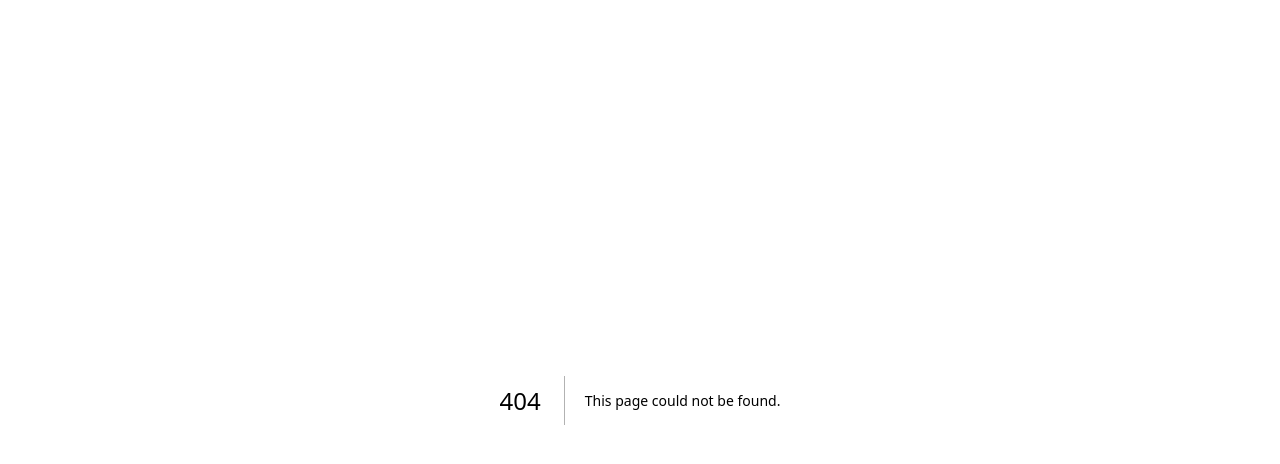
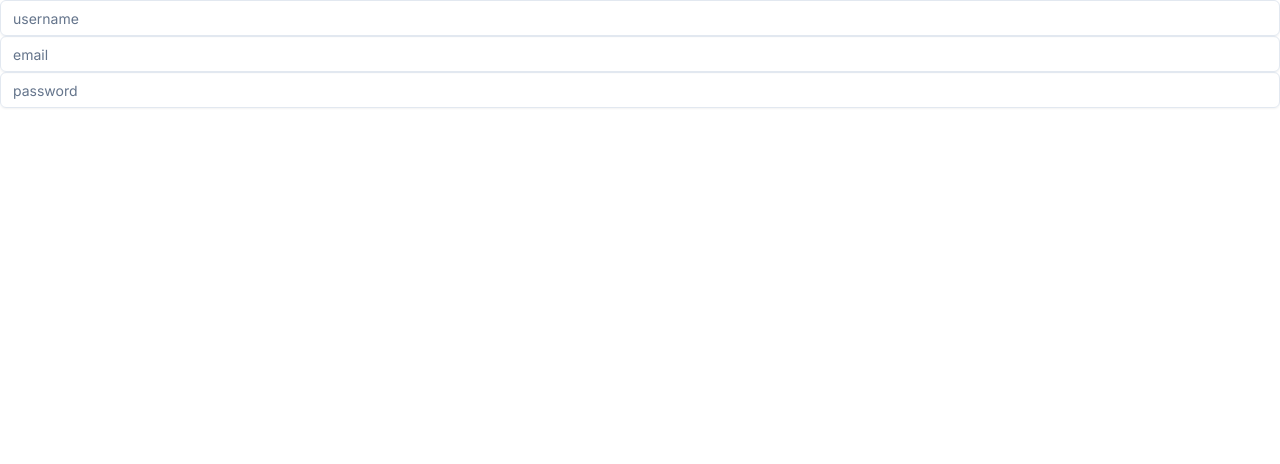
Before and after one commit to Harish01234/demo, a Next.js app: page /main in a window 1280 px wide. Before the commit this address had no page. Shown: the top 464 px of the page. Built offline with nearby package versions, Linux system fonts and the light colour scheme.

Commit message:
shadcn added

```diff
--- a/src/app/globals.css
+++ b/src/app/globals.css
@@ -2,32 +2,75 @@
   @tailwind components;
   @tailwind utilities;
 
+  @layer base {
     :root {
-  --foreground-rgb: 0, 0, 0;
-  --background-start-rgb: 214, 219, 220;
-  --background-end-rgb: 255, 255, 255;
+      --background: 0 0% 100%;
+      --foreground: 222.2 84% 4.9%;
+
+      --card: 0 0% 100%;
+      --card-foreground: 222.2 84% 4.9%;
+
+      --popover: 0 0% 100%;
+      --popover-foreground: 222.2 84% 4.9%;
+
+      --primary: 222.2 47.4% 11.2%;
+      --primary-foreground: 210 40% 98%;
+
+      --secondary: 210 40% 96.1%;
+      --secondary-foreground: 222.2 47.4% 11.2%;
+
+      --muted: 210 40% 96.1%;
+      --muted-foreground: 215.4 16.3% 46.9%;
+
+      --accent: 210 40% 96.1%;
+      --accent-foreground: 222.2 47.4% 11.2%;
+
+      --destructive: 0 84.2% 60.2%;
+      --destructive-foreground: 210 40% 98%;
+
+      --border: 214.3 31.8% 91.4%;
+      --input: 214.3 31.8% 91.4%;
+      --ring: 222.2 84% 4.9%;
+
+      --radius: 0.5rem;
     }
 
-@media (prefers-color-scheme: dark) {
-  :root {
-    --foreground-rgb: 255, 255, 255;
-    --background-start-rgb: 0, 0, 0;
-    --background-end-rgb: 0, 0, 0;
+    .dark {
+      --background: 222.2 84% 4.9%;
+      --foreground: 210 40% 98%;
+
+      --card: 222.2 84% 4.9%;
+      --card-foreground: 210 40% 98%;
+
+      --popover: 222.2 84% 4.9%;
+      --popover-foreground: 210 40% 98%;
+
+      --primary: 210 40% 98%;
+      --primary-foreground: 222.2 47.4% 11.2%;
+
+      --secondary: 217.2 32.6% 17.5%;
+      --secondary-foreground: 210 40% 98%;
+
+      --muted: 217.2 32.6% 17.5%;
+      --muted-foreground: 215 20.2% 65.1%;
+
+      --accent: 217.2 32.6% 17.5%;
+      --accent-foreground: 210 40% 98%;
+
+      --destructive: 0 62.8% 30.6%;
+      --destructive-foreground: 210 40% 98%;
+
+      --border: 217.2 32.6% 17.5%;
+      --input: 217.2 32.6% 17.5%;
+      --ring: 212.7 26.8% 83.9%;
     }
   }
 
+  @layer base {
+    * {
+      @apply border-border;
+    }
     body {
-  color: rgb(var(--foreground-rgb));
-  background: linear-gradient(
-      to bottom,
-      transparent,
-      rgb(var(--background-end-rgb))
-    )
-    rgb(var(--background-start-rgb));
-}
-
-@layer utilities {
-  .text-balance {
-    text-wrap: balance;
+      @apply bg-background text-foreground;
     }
   }
--- /dev/null
+++ b/src/app/main/page.tsx
@@ -0,0 +1,15 @@
+import React from 'react'
+import { Input } from "@/components/ui/input"
+
+
+function page() {
+  return (
+    <div className=''>
+    <div><Input placeholder='username'/></div>
+    <div><Input placeholder='email'/></div>
+    <div><Input placeholder='password'/></div>
+    </div>
+  )
+}
+
+export default page
--- /dev/null
+++ b/src/components/ui/input.tsx
@@ -0,0 +1,25 @@
+import * as React from "react"
+
+import { cn } from "@/lib/utils"
+
+export interface InputProps
+  extends React.InputHTMLAttributes<HTMLInputElement> {}
+
+const Input = React.forwardRef<HTMLInputElement, InputProps>(
+  ({ className, type, ...props }, ref) => {
+    return (
+      <input
+        type={type}
+        className={cn(
+          "flex h-9 w-full rounded-md border border-input bg-transparent px-3 py-1 text-sm shadow-sm transition-colors file:border-0 file:bg-transparent file:text-sm file:font-medium placeholder:text-muted-foreground focus-visible:outline-none focus-visible:ring-1 focus-visible:ring-ring disabled:cursor-not-allowed disabled:opacity-50",
+          className
+        )}
+        ref={ref}
+        {...props}
+      />
+    )
+  }
+)
+Input.displayName = "Input"
+
+export { Input }
--- /dev/null
+++ b/src/lib/utils.ts
@@ -0,0 +1,6 @@
+import { type ClassValue, clsx } from "clsx"
+import { twMerge } from "tailwind-merge"
+
+export function cn(...inputs: ClassValue[]) {
+  return twMerge(clsx(inputs))
+}
--- a/tailwind.config.ts
+++ b/tailwind.config.ts
@@ -1,20 +1,80 @@
-import type { Config } from "tailwindcss";
+import type { Config } from "tailwindcss"
 
-const config: Config = {
+const config = {
+  darkMode: ["class"],
   content: [
-    "./src/pages/**/*.{js,ts,jsx,tsx,mdx}",
-    "./src/components/**/*.{js,ts,jsx,tsx,mdx}",
-    "./src/app/**/*.{js,ts,jsx,tsx,mdx}",
-  ],
+    './pages/**/*.{ts,tsx}',
+    './components/**/*.{ts,tsx}',
+    './app/**/*.{ts,tsx}',
+    './src/**/*.{ts,tsx}',
+	],
+  prefix: "",
   theme: {
+    container: {
+      center: true,
+      padding: "2rem",
+      screens: {
+        "2xl": "1400px",
+      },
+    },
     extend: {
-      backgroundImage: {
-        "gradient-radial": "radial-gradient(var(--tw-gradient-stops))",
-        "gradient-conic":
-          "conic-gradient(from 180deg at 50% 50%, var(--tw-gradient-stops))",
+      colors: {
+        border: "hsl(var(--border))",
+        input: "hsl(var(--input))",
+        ring: "hsl(var(--ring))",
+        background: "hsl(var(--background))",
+        foreground: "hsl(var(--foreground))",
+        primary: {
+          DEFAULT: "hsl(var(--primary))",
+          foreground: "hsl(var(--primary-foreground))",
+        },
+        secondary: {
+          DEFAULT: "hsl(var(--secondary))",
+          foreground: "hsl(var(--secondary-foreground))",
+        },
+        destructive: {
+          DEFAULT: "hsl(var(--destructive))",
+          foreground: "hsl(var(--destructive-foreground))",
+        },
+        muted: {
+          DEFAULT: "hsl(var(--muted))",
+          foreground: "hsl(var(--muted-foreground))",
+        },
+        accent: {
+          DEFAULT: "hsl(var(--accent))",
+          foreground: "hsl(var(--accent-foreground))",
+        },
+        popover: {
+          DEFAULT: "hsl(var(--popover))",
+          foreground: "hsl(var(--popover-foreground))",
+        },
+        card: {
+          DEFAULT: "hsl(var(--card))",
+          foreground: "hsl(var(--card-foreground))",
+        },
+      },
+      borderRadius: {
+        lg: "var(--radius)",
+        md: "calc(var(--radius) - 2px)",
+        sm: "calc(var(--radius) - 4px)",
+      },
+      keyframes: {
+        "accordion-down": {
+          from: { height: "0" },
+          to: { height: "var(--radix-accordion-content-height)" },
+        },
+        "accordion-up": {
+          from: { height: "var(--radix-accordion-content-height)" },
+          to: { height: "0" },
+        },
+      },
+      animation: {
+        "accordion-down": "accordion-down 0.2s ease-out",
+        "accordion-up": "accordion-up 0.2s ease-out",
       },
     },
   },
-  plugins: [],
-};
-export default config;
+  plugins: [require("tailwindcss-animate")],
+} satisfies Config
+
+export default config
```
Also changed, not shown: package.json (+9 -4 lines), components.json (added), 1 other file (tests, documents, lock files or other folders). Lines whose indentation alone changed are shown as unchanged.
